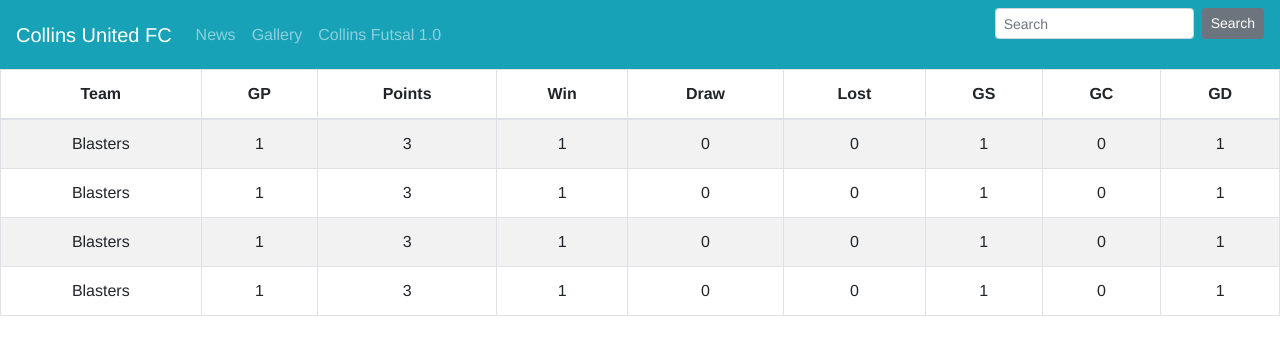
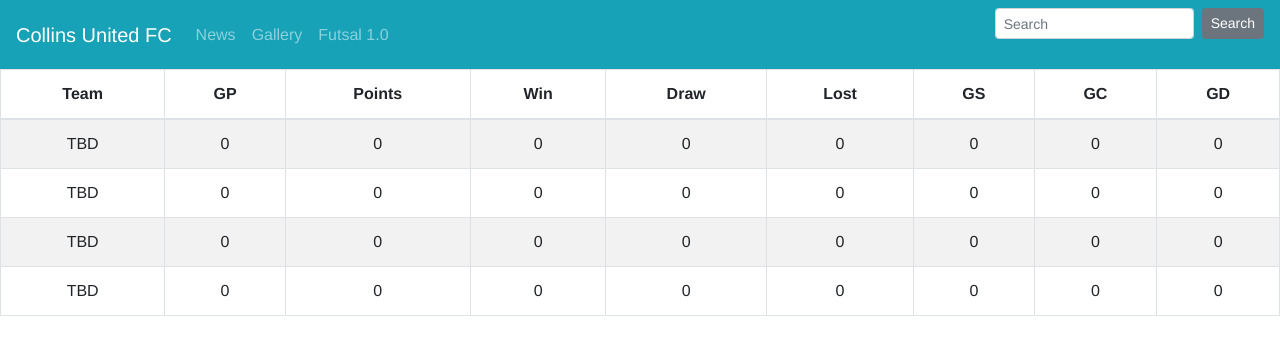
Before and after one commit to AndysWork/Football_Tournament, a Vue app: page /tournament/pointstable in a window 1280 px wide. Shown: the top 354 px of the page. Built offline with nearby package versions, Linux system fonts and the light colour scheme.

Commit message:
Updated Data

```diff
--- a/src/components/Navbar.vue
+++ b/src/components/Navbar.vue
@@ -6,7 +6,7 @@
       <b-navbar-nav class="nav--height">
         <b-nav-item href="#">News</b-nav-item>
         <b-nav-item href="#">Gallery</b-nav-item>
-        <b-nav-item href="/tournament">Collins Futsal 1.0</b-nav-item>
+        <b-nav-item href="/tournament">Futsal 1.0</b-nav-item>
       </b-navbar-nav>
 
       <!-- Right aligned nav items -->
--- a/src/components/PointsTable.vue
+++ b/src/components/PointsTable.vue
@@ -10,10 +10,10 @@ export default {
   data() {
     return {
       items: [
-        { Team: "Blasters", GP: "1", Points: "3", Win: "1", Draw:"0", Lost:"0", GS:"1", GC:"0", GD:"1" },
-        { Team: "Blasters", GP: "1", Points: "3", Win: "1", Draw:"0", Lost:"0", GS:"1", GC:"0", GD:"1" },
-        { Team: "Blasters", GP: "1", Points: "3", Win: "1", Draw:"0", Lost:"0", GS:"1", GC:"0", GD:"1" },
-        { Team: "Blasters", GP: "1", Points: "3", Win: "1", Draw:"0", Lost:"0", GS:"1", GC:"0", GD:"1" }
+        { Team: "TBD", GP: "0", Points: "0", Win: "0", Draw:"0", Lost:"0", GS:"0", GC:"0", GD:"0" },
+        { Team: "TBD", GP: "0", Points: "0", Win: "0", Draw:"0", Lost:"0", GS:"0", GC:"0", GD:"0" },
+        { Team: "TBD", GP: "0", Points: "0", Win: "0", Draw:"0", Lost:"0", GS:"0", GC:"0", GD:"0" },
+        { Team: "TBD", GP: "0", Points: "0", Win: "0", Draw:"0", Lost:"0", GS:"0", GC:"0", GD:"0" }
       ]
     };
   }
```
Also changed, not shown: src/assets/images/1.jpg, src/assets/images/2.jpg.
